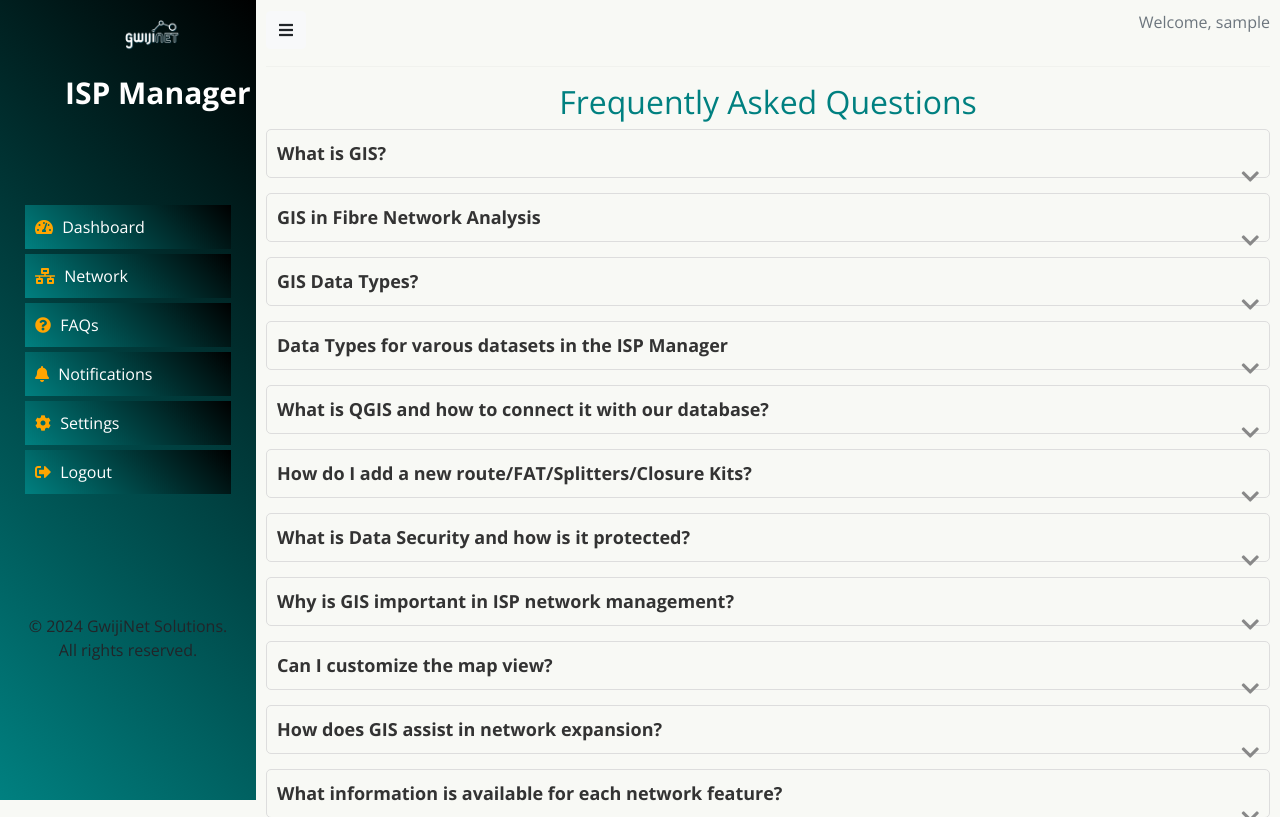
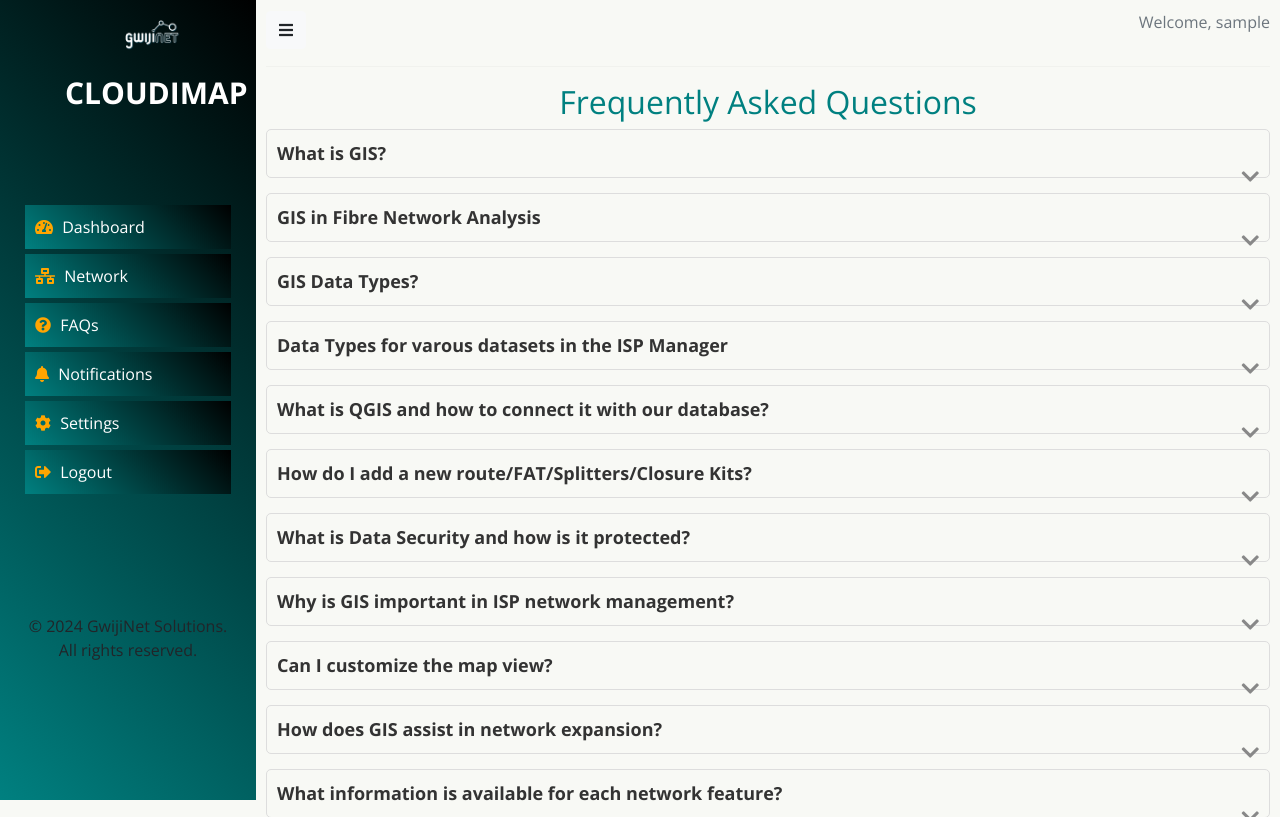
Before and after one commit to ombuijabali/isp_man, a Django app: page /faqs/ in a window 1280 px wide. Shown: the top 817 px of the page. Run offline with Django 4.2, Linux system fonts and the light colour scheme; the visitor is signed in with stand-in values (Sample User, id 1); some libraries are stand-ins or nearby versions.

Commit message:
Update base.html

```diff
--- a/templates/isp/base.html
+++ b/templates/isp/base.html
@@ -4,7 +4,7 @@
     {% load static %}
     <meta charset="UTF-8">
     <meta name="viewport" content="width=device-width, initial-scale=1, shrink-to-fit=no">
-    <title>{% block title %}GwijiNet Solutions{% endblock %}</title>
+    <title>{% block title %}GwijiNet CLOUDIMAP{% endblock %}</title>
     <!-- Bootstrap CSS -->
     <link href="https://cdn.jsdelivr.net/npm/bootstrap@5.3.2/dist/css/bootstrap.min.css" rel="stylesheet" integrity="sha384-T3c6CoIi6uLrA9TneNEoa7RxnatzjcDSCmG1MXxSR1GAsXEV/Dwwykc2MPK8M2HN" crossorigin="anonymous">
     <link rel="stylesheet" href="https://cdnjs.cloudflare.com/ajax/libs/font-awesome/5.15.3/css/all.min.css">
@@ -112,7 +112,7 @@
                 <a class="navbar-brand" href="{% url 'home' %}">
                     <img src="{% static 'img/gwijinet.png' %}" alt="GwijiNet Solutions Logo">
                 </a>
-                <a class="navbar-brand" style="font-size: 30px; margin-left: 40px" href="{% url 'home' %}">ISP Manager</a>
+                <a class="navbar-brand" style="font-size: 30px; margin-left: 40px" href="{% url 'home' %}">CLOUDIMAP</a>
 
                 <ul class="nav flex-column" style="margin-top: 80px;">
                     <li class="nav-item">
```
